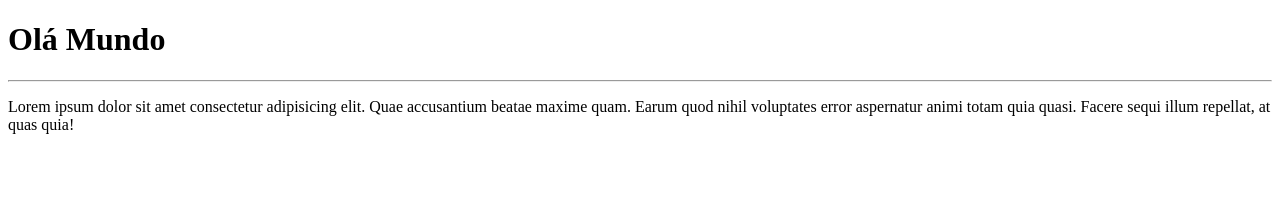
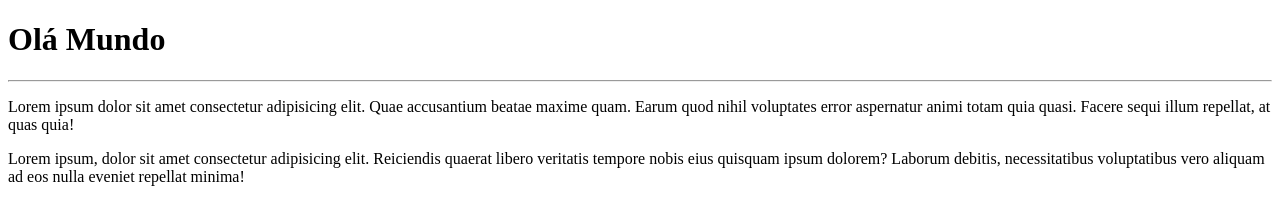
Before and after one commit to AlanSDN/Primeiro-Repositorio, a plain HTML site: page Site-exemplo/index.html in a window 1280 px wide. Drawn offline with Linux system fonts and the light colour scheme.

Commit message:
Update index.html

```diff
--- a/Site-exemplo/index.html
+++ b/Site-exemplo/index.html
@@ -9,6 +9,7 @@
     <h1>Olá Mundo</h1>
     <hr>
     <p>Lorem ipsum dolor sit amet consectetur adipisicing elit. Quae accusantium beatae maxime quam. Earum quod nihil voluptates error aspernatur animi totam quia quasi. Facere sequi illum repellat, at quas quia!</p>
+    <p>Lorem ipsum, dolor sit amet consectetur adipisicing elit. Reiciendis quaerat libero veritatis tempore nobis eius quisquam ipsum dolorem? Laborum debitis, necessitatibus voluptatibus vero aliquam ad eos nulla eveniet repellat minima!</p>
 
 </body>
 </html>
```
